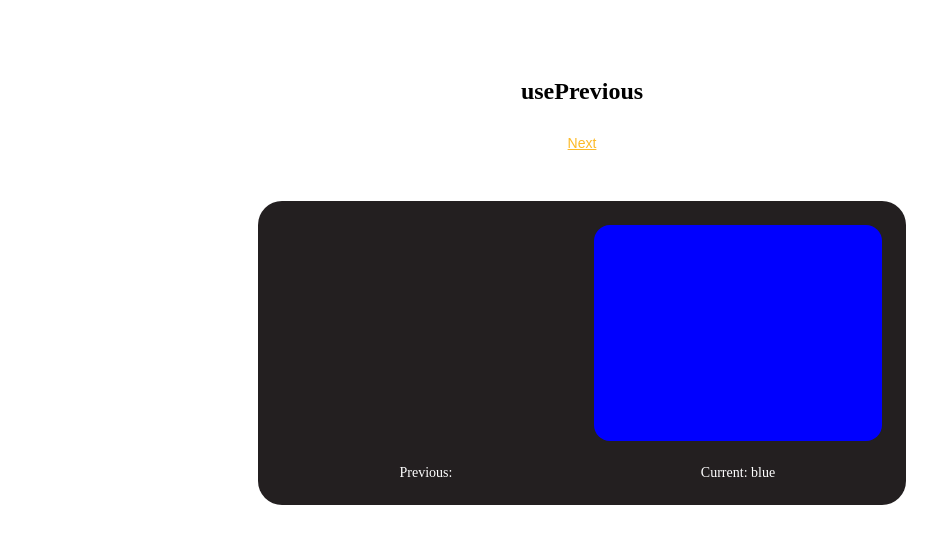
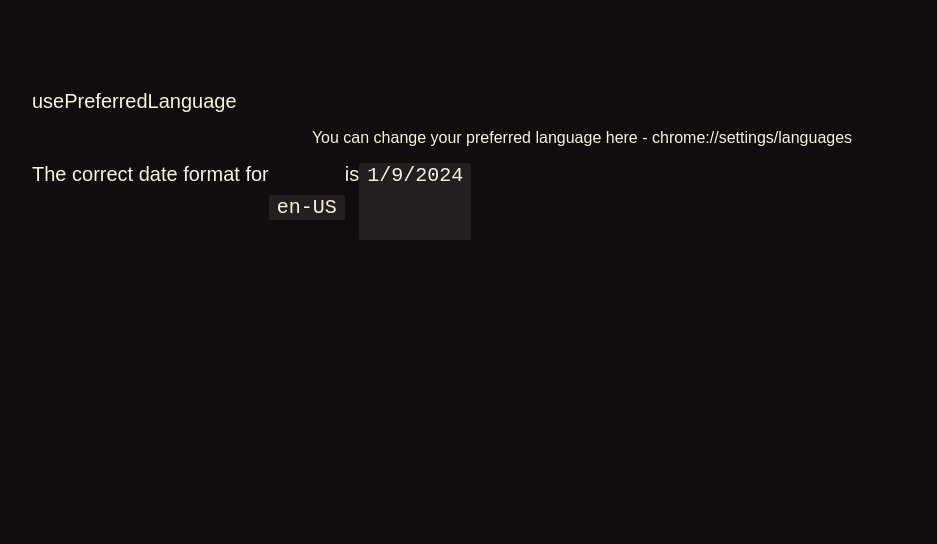
Before and after one commit to codecamp-prem/React-Coding-Interview, a React (Vite) app: page / in a window 1280 px wide. Shown: the top 544 px of the page, without its empty margins (58-995 px from the left). Built offline with nearby package versions, Linux system fonts and the light colour scheme.

Commit message:
lang setting : browser controlling so use useSyncExternalStore in custom hook

```diff
--- a/src/App.tsx
+++ b/src/App.tsx
@@ -1,9 +1,9 @@
-import PreviousState from "./Challanges/PreviousState";
+import PreferredLang from "./Challanges/PreferredLang";
 
 function App() {
   return (
     <>
-      <PreviousState />
+      <PreferredLang />
     </>
   );
 }
--- /dev/null
+++ b/src/Challanges/PreferredLang.tsx
@@ -0,0 +1,34 @@
+import "./common.css";
+import usePreferredLanguage from "./hooks/usePreferredLanguage";
+
+const PreferredLang = () => {
+  const language = usePreferredLanguage();
+
+  return (
+    <div className="container">
+      <section style={{ textAlign: "center" }}>
+        <h2>usePreferredLanguage</h2>
+        <p>
+          You can change your preferred language here -
+          chrome://settings/languages
+        </p>
+        <h2>
+          The correct date format for <pre style={styles.pre}>{language}</pre>{" "}
+          is <time>{new Date(Date.now()).toLocaleDateString(language)}</time>
+        </h2>
+      </section>
+    </div>
+  );
+};
+
+const styles = {
+  pre: {
+    display: "inline-block",
+    background: "#231f20",
+    padding: "1px 8px",
+    fontFamily: "monospace",
+    borderRadius: "2px",
+  },
+};
+
+export default PreferredLang;
--- a/src/Challanges/common.css
+++ b/src/Challanges/common.css
@@ -439,6 +439,14 @@ section header {
   margin-bottom: 24px;
 }
 
+time {
+  display: inline-block;
+  background: #231f20;
+  padding: 1px 8px;
+  font-family: monospace;
+  border-radius: 2px;
+}
+
 table {
   font-size: 14px;
   font-family: monospace;
--- /dev/null
+++ b/src/Challanges/hooks/usePreferredLanguage.ts
@@ -0,0 +1,20 @@
+import { useSyncExternalStore } from "react";
+
+const subscribe = (cb) => {
+  window.addEventListener("languagechange", cb);
+  return () => window.removeEventListener("languagechange", cb);
+};
+
+const getSnapshot = () => {
+  return navigator.language;
+};
+
+const getServerSnapshot = () => {
+  throw Error("usePreferredLanguage is a client-only hook");
+};
+
+const usePreferredLanguage = () => {
+  return useSyncExternalStore(subscribe, getSnapshot, getServerSnapshot);
+};
+
+export default usePreferredLanguage;
```
